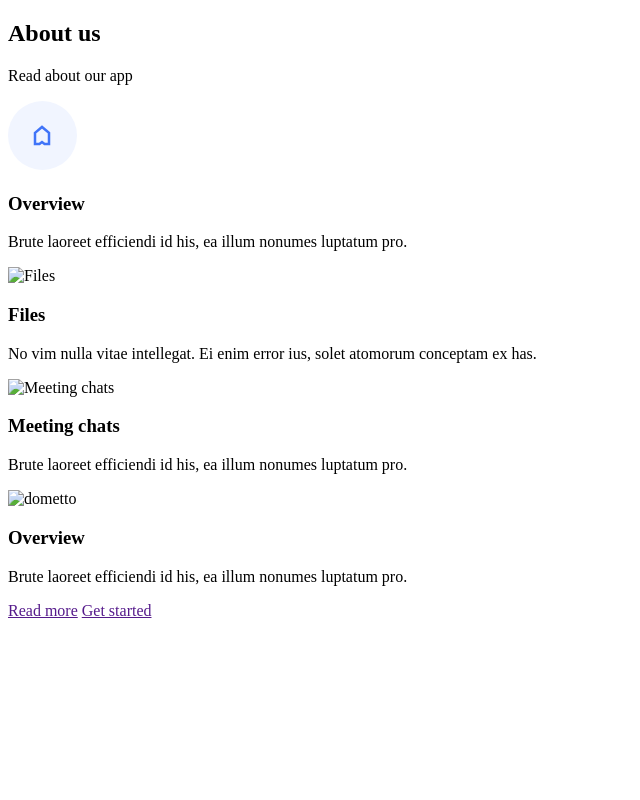
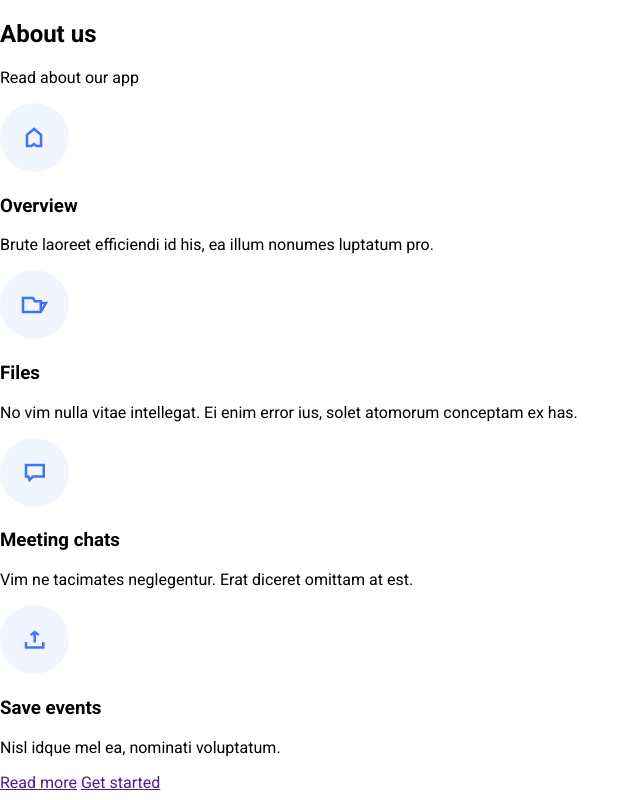
Before and after one commit to FeeroxDj/App-Landing, a plain HTML site: page index.html in a window 1280 px wide. Shown: the whole page, without its empty margins (0-640 px from the left). Drawn offline with Linux system fonts and the light colour scheme.

Commit message:
coomit-2

```diff
--- a/css/style.css
+++ b/css/style.css
@@ -0,0 +1,32 @@
+/*General*/
+html{
+    box-sizing: border-box;
+}
+*, *::after, *::before{
+    box-sizing: inherit;
+}
+body{
+    margin: 0;
+    font-family: "Roboto", sans-serif;
+    font-weight: 400;
+    font-style: normal;
+}
+.container{
+    max-width: 1440px;
+    width: 100%;
+    margin: 0 auto;
+}
+.features {
+}
+.title {
+}
+.cards {
+}
+.item {
+}
+.buttons {
+}
+.buttons-readmore {
+}
+.buttons-getstarted {
+}
--- a/index.html
+++ b/index.html
@@ -4,6 +4,9 @@
     <meta charset="UTF-8">
     <meta name="viewport" content="width=device-width, initial-scale=1.0">
     <link rel="stylesheet" href="css/style.css">
+    <link rel="preconnect" href="https://fonts.googleapis.com">
+<link rel="preconnect" href="https://fonts.gstatic.com" crossorigin>
+<link href="https://fonts.googleapis.com/css2?family=Roboto:wght@400;500;700&display=swap" rel="stylesheet">
     <title>App Landing</title>
 </head>
 <body>
@@ -27,12 +30,13 @@
                 <div class="item">
                     <img src="img/icon3.svg" alt="Meeting chats">
                     <h3>Meeting chats</h3>
-                    <p>Brute laoreet efficiendi id his, ea illum nonumes luptatum pro.</p>
+                    <p>Vim ne tacimates neglegentur. Erat diceret omittam at est.</p>
                 </div>
                 <div class="item">
-                    <img src="img/icon4.svg" alt="dometto">
-                    <h3>Overview</h3>
-                    <p>Brute laoreet efficiendi id his, ea illum nonumes luptatum pro.</p>
+                    <img src="img/icon4.svg" alt="Save events">
+                    <h3>Save events</h3>
+                    <p>Nisl idque mel ea, nominati voluptatum.
+                    </p>
                 </div>
             </div>
             <div class="buttons">
```
Also changed, not shown: img/fragment_2.png (added), img/icon2.svg (added), img/icon3.svg (added), img/icon4.svg (added).
